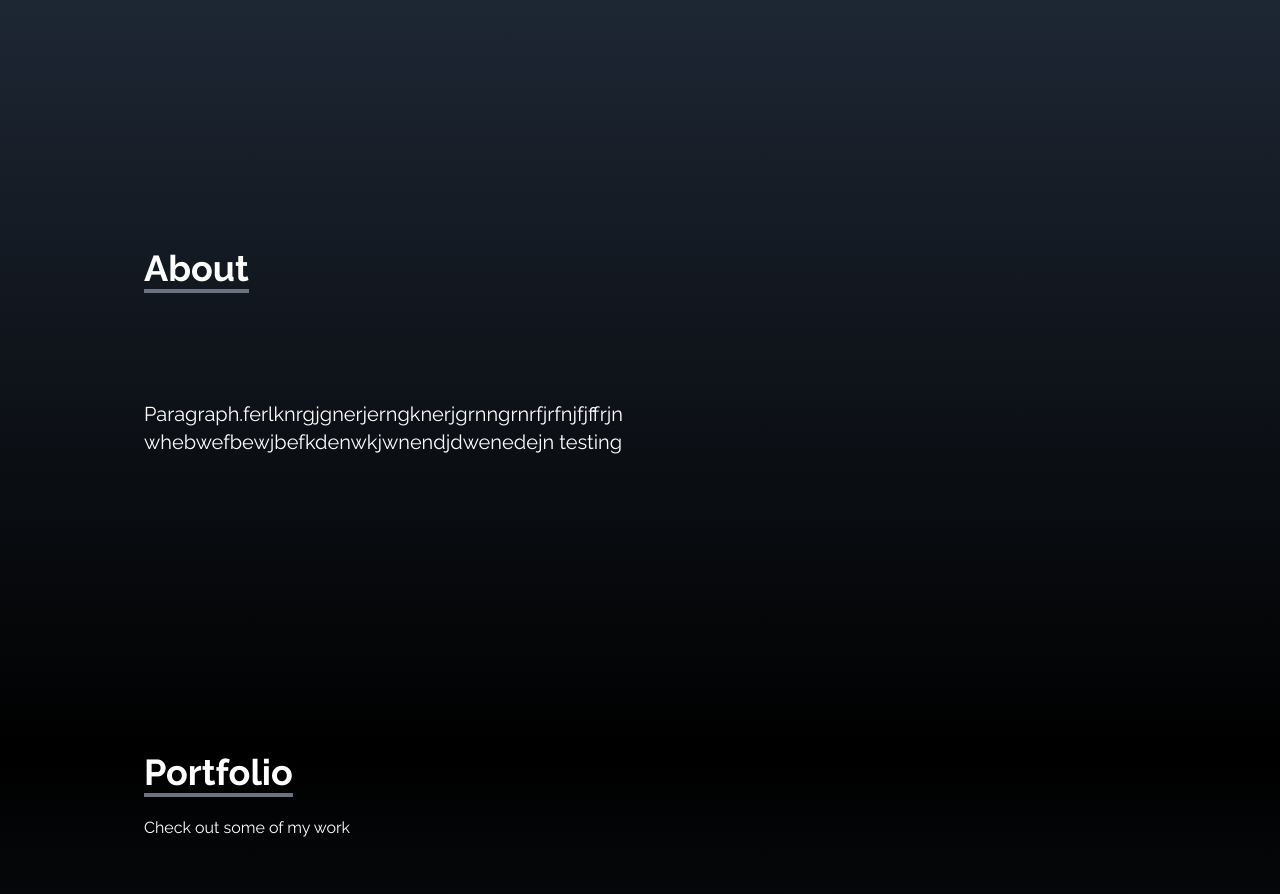
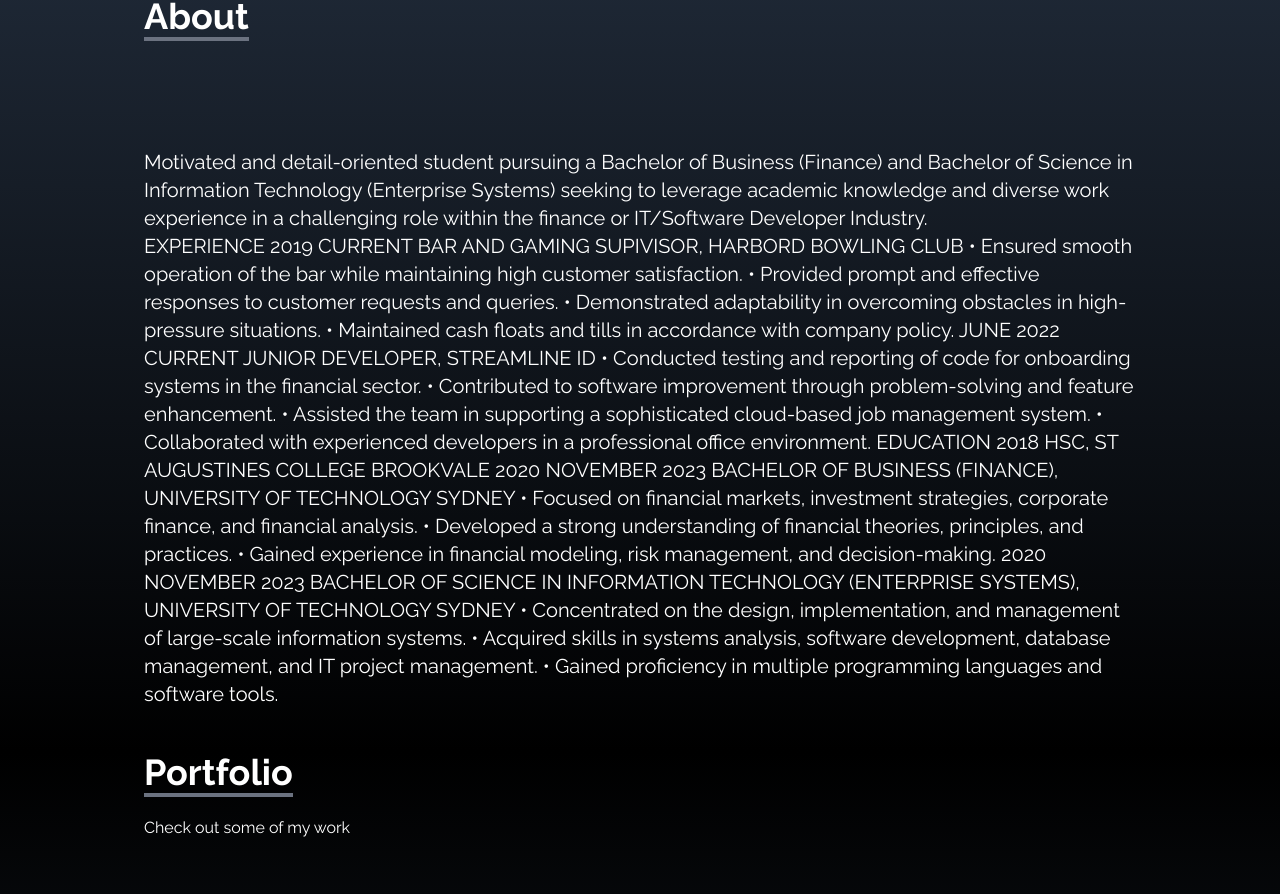
Before and after one commit to ryanhamilton-source/ryan-portfolio-final, a React (Create React App) app: page / in a window 1280 px wide. Shown: the part 848-1742 px from the top of the page. Built offline with nearby package versions, Linux system fonts and the light colour scheme.

Commit message:
updated about me
tech update

```diff
--- a/src/components/About.jsx
+++ b/src/components/About.jsx
@@ -11,11 +11,45 @@
             </div>
 
             <p className='text-xl mt-20'>
-                Paragraph.ferlknrgjgnerjerngknerjgrnngrnrfjrfnjfjffrjn
+            Motivated and detail-oriented student pursuing a Bachelor of Business (Finance)
+            and Bachelor of Science in Information Technology (Enterprise Systems) seeking
+            to leverage academic knowledge and diverse work experience in a challenging role within the
+             finance or IT/Software Developer Industry.
             </p>
 
             <p className='text-xl'>
-                whebwefbewjbefkdenwkjwnendjdwenedejn testing
+            EXPERIENCE
+2019  CURRENT
+BAR AND GAMING SUPIVISOR, HARBORD BOWLING CLUB
+•	Ensured smooth operation of the bar while maintaining high customer satisfaction.
+•	Provided prompt and effective responses to customer requests and queries.
+•	Demonstrated adaptability in overcoming obstacles in high-pressure situations.
+•	Maintained cash floats and tills in accordance with company policy.
+JUNE 2022  CURRENT
+JUNIOR DEVELOPER, STREAMLINE ID
+•	Conducted testing and reporting of code for onboarding systems in the financial sector.
+•	Contributed to software improvement through problem-solving and feature enhancement.
+•	Assisted the team in supporting a sophisticated cloud-based job management system.
+•	Collaborated with experienced developers in a professional office environment.
+EDUCATION
+2018
+HSC, ST AUGUSTINES COLLEGE BROOKVALE
+
+2020  NOVEMBER 2023
+BACHELOR OF BUSINESS (FINANCE), UNIVERSITY OF TECHNOLOGY SYDNEY
+•	Focused on financial markets, investment strategies, corporate finance, and financial analysis.
+•	Developed a strong understanding of financial theories, principles, and practices.
+•	Gained experience in financial modeling, risk management, and decision-making.
+
+
+
+
+2020  NOVEMBER 2023
+BACHELOR OF SCIENCE IN INFORMATION TECHNOLOGY (ENTERPRISE SYSTEMS), UNIVERSITY OF TECHNOLOGY SYDNEY
+•	Concentrated on the design, implementation, and management of large-scale information systems.
+•	Acquired skills in systems analysis, software development, database management, and IT project management.
+•	Gained proficiency in multiple programming languages and software tools.
+
             </p>
         </div>
     </div>
```
